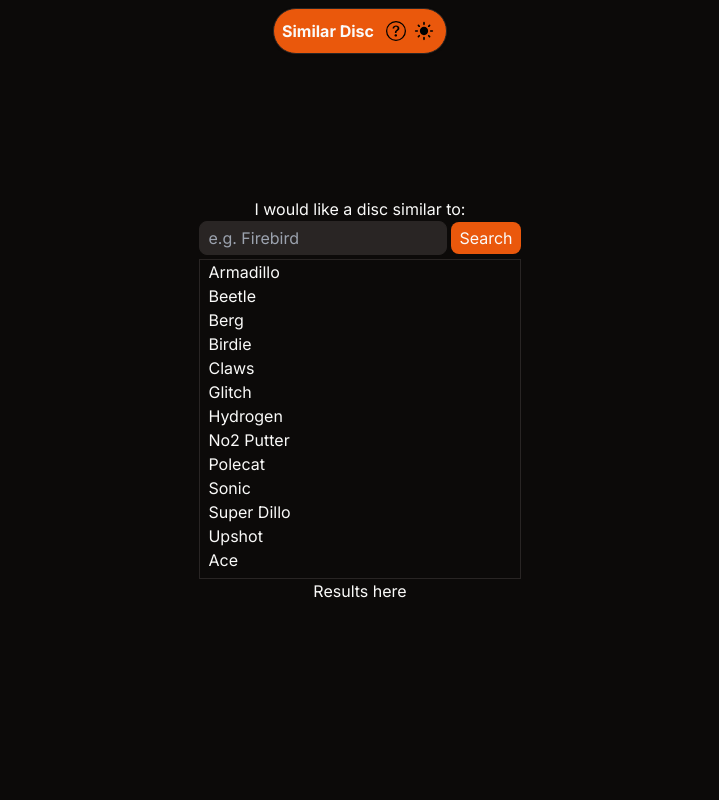
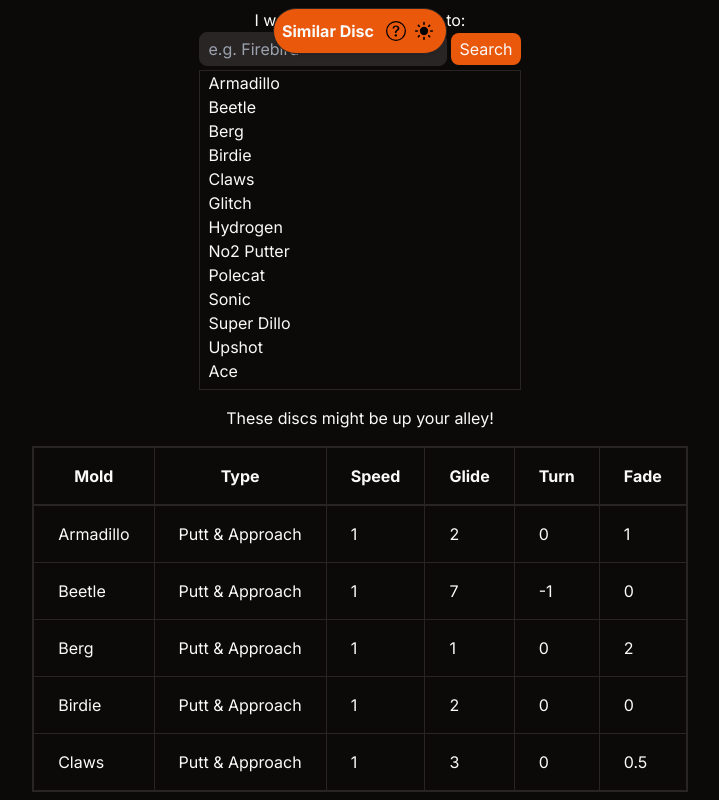
Before and after one commit to Abebabee/discgolf_app, a Next.js app: page / in a window 1280 px wide. Shown: the whole page, without its empty margins (280-999 px from the left). Built offline with nearby package versions, Linux system fonts and the light colour scheme.

Commit message:
feat:add resulttable component

```diff
--- /dev/null
+++ b/src/app/components/ResultTable.tsx
@@ -0,0 +1,36 @@
+interface ResultTableProps {
+  discs: any[];
+  selectedDisc?: any[];
+}
+
+const ResultTable = ({ discs }: ResultTableProps) => {
+
+  return (
+    <table className="table-fixed rounded-lg border-2 border-border">
+      <thead className="border-b-2 border-border">
+        <tr className="divide-x divide-border">
+          <th scope="col" className="px-6 py-4">Mold</th>
+          <th scope="col" className="px-6 py-4">Type</th>
+          <th scope="col" className="px-6 py-4">Speed</th>
+          <th scope="col" className="px-6 py-4">Glide</th>
+          <th scope="col" className="px-6 py-4">Turn</th>
+          <th scope="col" className="px-6 py-4">Fade</th>
+        </tr>
+      </thead>
+      <tbody className="divide-y divide-border text-left">
+        {discs.slice(0,5).map((disc, index) => (
+          <tr key={index} className="divide-x divide-border">
+            <td className="whitespace-nowrap px-6 py-4">{disc.MOLD}</td>
+            <td className="whitespace-nowrap px-6 py-4">{disc.DISCTYPE}</td>
+            <td className="whitespace-nowrap px-6 py-4">{disc.SPEED}</td>
+            <td className="whitespace-nowrap px-6 py-4">{disc.GLIDE}</td>
+            <td className="whitespace-nowrap px-6 py-4">{disc.TURN}</td>
+            <td className="whitespace-nowrap px-6 py-4">{disc.FADE}</td>
+          </tr>
+        ))}
+      </tbody>
+    </table>
+  );
+};
+
+export default ResultTable;
--- a/src/app/page.tsx
+++ b/src/app/page.tsx
@@ -3,6 +3,7 @@ import { useEffect, useState } from "react";
 import Button from "./components/Button";
 import InputField from "./components/InputField";
 import readDiscData from "@/app/hooks/readDiscData";
+import ResultTable from "./components/ResultTable";
 
 export default function Home() {
   const [discData, setDiscData] = useState<any[]>([]);
@@ -17,17 +18,13 @@ export default function Home() {
   console.log(discData);
 
   useEffect(() => {
-    // Extract disc names from disc data
     const discNames = discData
-      .map((disc: any) => disc.MOLD) // Map to disc names without trimming
-      .filter((name: string | null) => name !== null) // Filter out null disc names
-      .map((name: string) => name.trim()); // Trim disc names
-
-    // Filter disc names based on input value
+      .map((disc: any) => disc.MOLD)
+      .filter((name: string | null) => name !== null)
+      .map((name: string) => name.trim());
     const filteredSuggestions = discNames.filter((name: string) =>
       name.toLowerCase().includes(inputValue.toLowerCase())
     );
-    // Set filtered suggestions
     setSuggestions(filteredSuggestions);
   }, [inputValue, discData]);
 
@@ -59,7 +56,10 @@ export default function Home() {
           </div>
         </div>
 
-        <div className="text-foreground">Results here</div>
+        <div className="flex flex-col items-center text-foreground">
+          <p className="p-4">These discs might be up your alley!</p>
+          <ResultTable discs={discData}></ResultTable>
+        </div>
       </div>
     </main>
   );
```
Also changed, not shown: public/discdata.csv.
